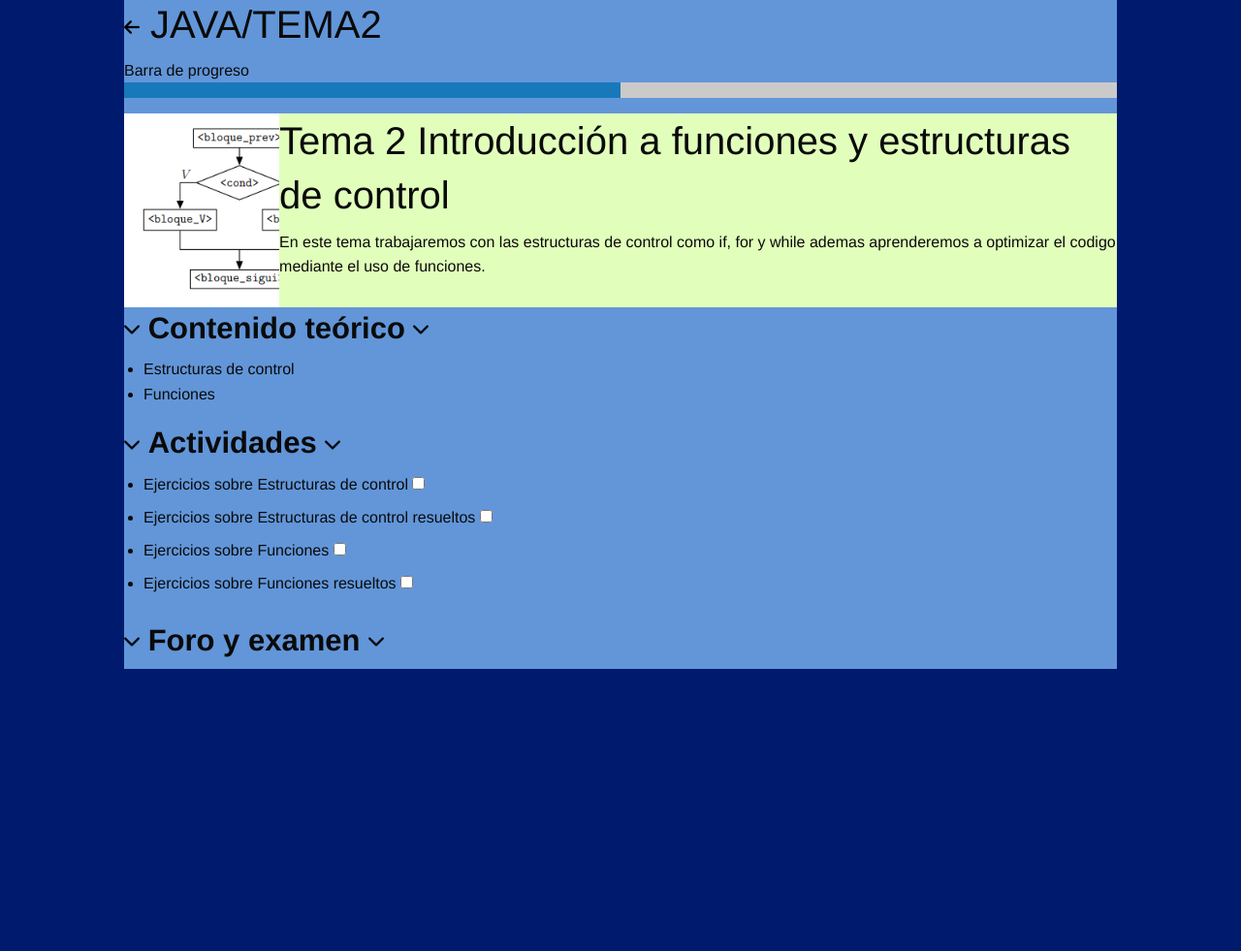
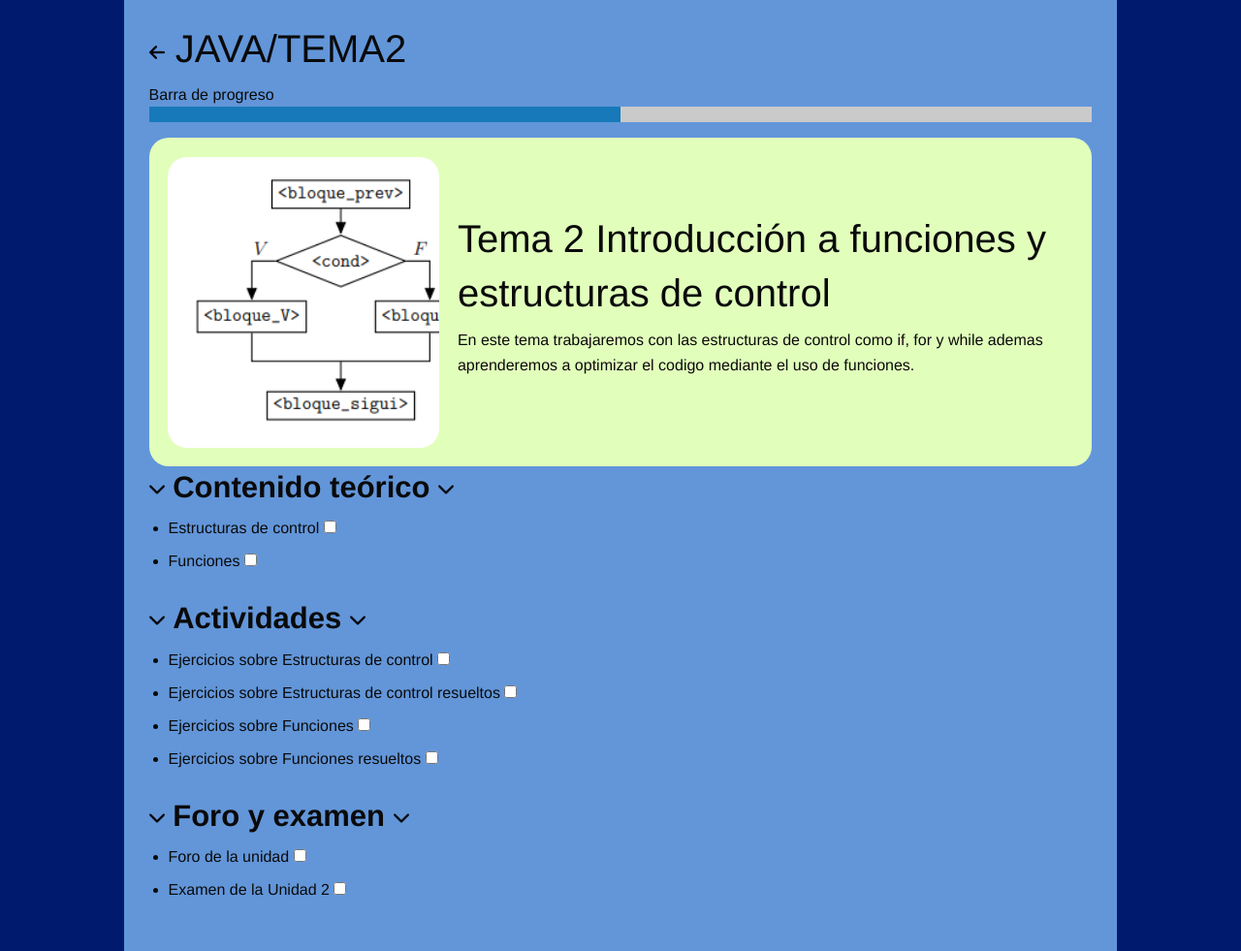
Before and after one commit to Barroso18/ProyectoDIW, a website: page tema.html in a window 1280 px wide. Shown: the part 59-1040 px from the top of the page at 97% size. Before the commit the page ends 800 px from the top, so only its background shows below. Drawn offline with Linux system fonts and the light colour scheme.

Commit message:
Continuamos con estilos

```diff
--- a/sass/_contenido_asignatura.scss
+++ b/sass/_contenido_asignatura.scss
@@ -3,16 +3,29 @@
     background-color: $color_fondo_contenido;
     height: 80%;
     width: 80%;
+    padding: 2%;
     .cabecera{
+        border-radius: 20px;
         display: flex;
+        height: 30%;
         flex-direction: row;
+        align-items: center;
+        justify-content: center;
         background-color: $color_fondo_header;
+        padding: 2%;
         .imagencabecera_asignatura{
+            border-radius: 20px;
             background-image: url("../Imagenes/Java.jpg");
-            width: 200px;
-            height: 200px;
+            width: 23%;
+            height: 300px;
+            padding: 2%;
             background-size: cover; /* Para que la imagen cubra todo el fondo */
             background-repeat: no-repeat;
+        }
+        .textocabecera{
+            padding: 2%;
+            width: 70%;
+            align-items: flex-start;
         }
     }
     .temario{
@@ -26,16 +39,21 @@
                 flex-direction: row;
                 width: 100%;
                 height: 20%;
+                padding: 2%;
                 .imagentema#{$i} {
                     display: flex;
                     $foto: "../Imagenes/"+nth($fotos, $i);
                     background-image: url(#{$foto});
                     background-size: cover; //Para que la imagen cubra todo el fondo
                     background-repeat: no-repeat;
+                    border-radius: 20px;
                     width: 200px;
                     height: 200px;
+                    padding: 2%;
                 }
                 .textoTema{
+                    padding: 2%;
+                    width: 70%;
                     h3 a {
                         text-decoration: none;
                         color: black;
--- a/sass/_contenido_tema.scss
+++ b/sass/_contenido_tema.scss
@@ -5,12 +5,20 @@
     height: 80%;
     width: 80%;
     .cabecera{
+        border-radius: 20px;
         display: flex;
+        height: 40%;
         flex-direction: row;
+        align-items: center;
+        justify-content: center;
+        background-color: $color_fondo_header;
+        padding: 2%;
         .imagencabecera_tema{
+            border-radius: 20px;
             background-image: url("../Imagenes/Java_condiciones.png");
-            width: 200px;
-            height: 200px;
+            width: 30%;
+            height: 300px;
+            padding: 2%;
             background-size: cover; /* Para que la imagen cubra todo el fondo */
             background-repeat: no-repeat;
         }
--- a/tema.html
+++ b/tema.html
@@ -76,7 +76,8 @@
                     <h3><img src="Imagenes/flecha-abajo.png" width="16" height="16"/> <strong>Contenido teórico</strong> <img src="Imagenes/flecha-abajo.png" width="16" height="16"/></h3>
                     <ul>
                         <li>
-                            Estructuras de control<br/>
+                            Estructuras de control
+                            <input type="checkbox"/>
                             <!--<iframe width="560" height="315" src="https://www.youtube.com/embed/KYl-cvxF_Dk?si=t9qZDYCoI3sWmfyY" title="YouTube video player" frameborder="0" allow="accelerometer; autoplay; clipboard-write; encrypted-media; gyroscope; picture-in-picture; web-share" referrerpolicy="strict-origin-when-cross-origin" allowfullscreen></iframe> -->
                             <!-- <video width="640" height="360" controls>
                                     <source src="https://youtu.be/KYl-cvxF_Dk?si=t9qZDYCoI3sWmfyY" type="video/webm">
@@ -86,6 +87,7 @@
                         </li>
                         <li>
                             Funciones
+                            <input type="checkbox"/>
                         </li>
                     </ul>
 
@@ -113,6 +115,18 @@
                 </div>
                 <div class="seccion">
                     <h3><img src="Imagenes/flecha-abajo.png" width="16" height="16"/> <strong>Foro y examen</strong> <img src="Imagenes/flecha-abajo.png" width="16" height="16"/> </h3>
+                    <ul>
+                        <li>
+                            Foro de la unidad
+                            <input type="checkbox"/>
+                        </li>
+                        <li>
+                            Examen de la Unidad 2
+                            <input type="checkbox"/>
+                        </li>
+                    </ul>
+
+
                 </div>
             </div>
 
```
Also changed, not shown: sass/estilos.css, 1 other file.
